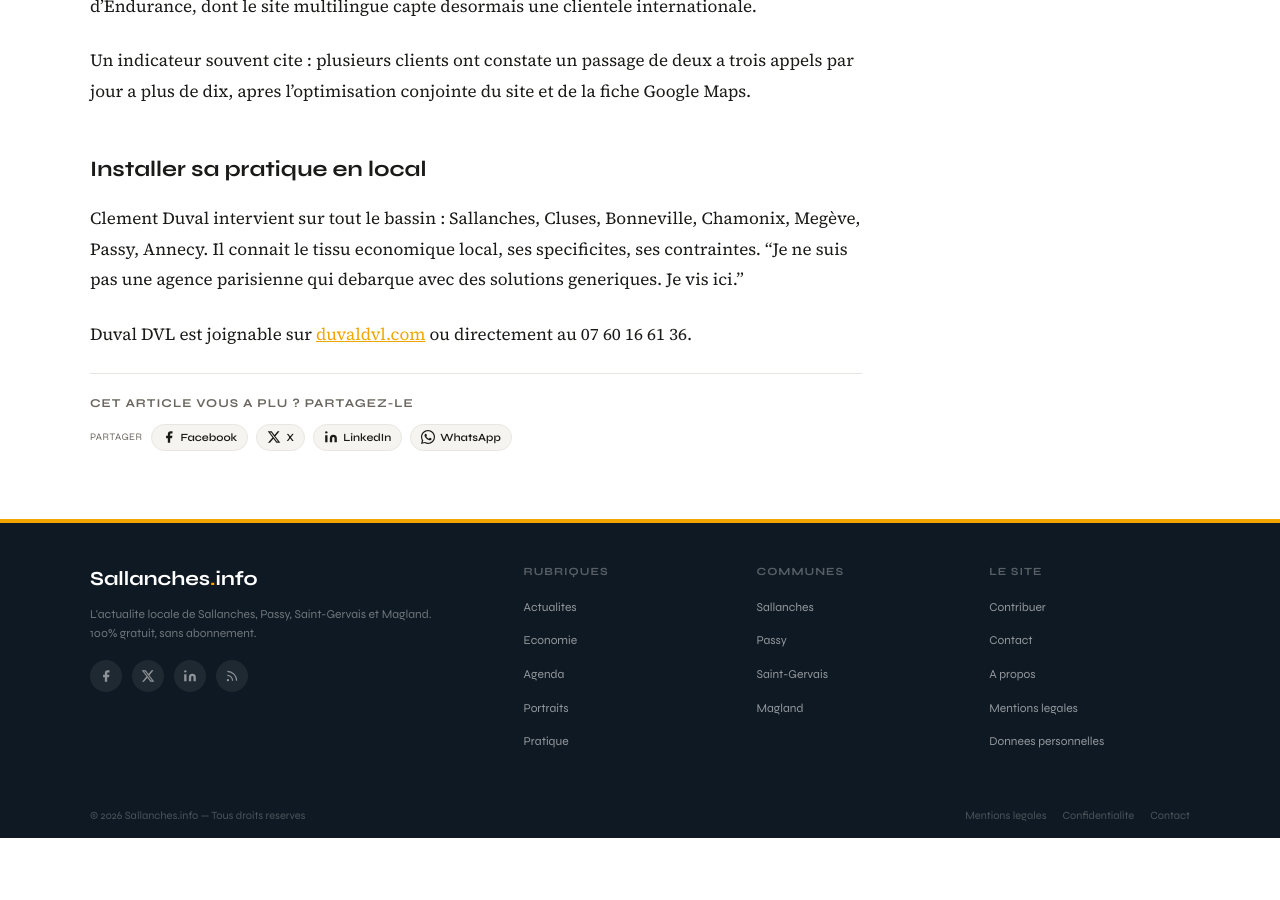
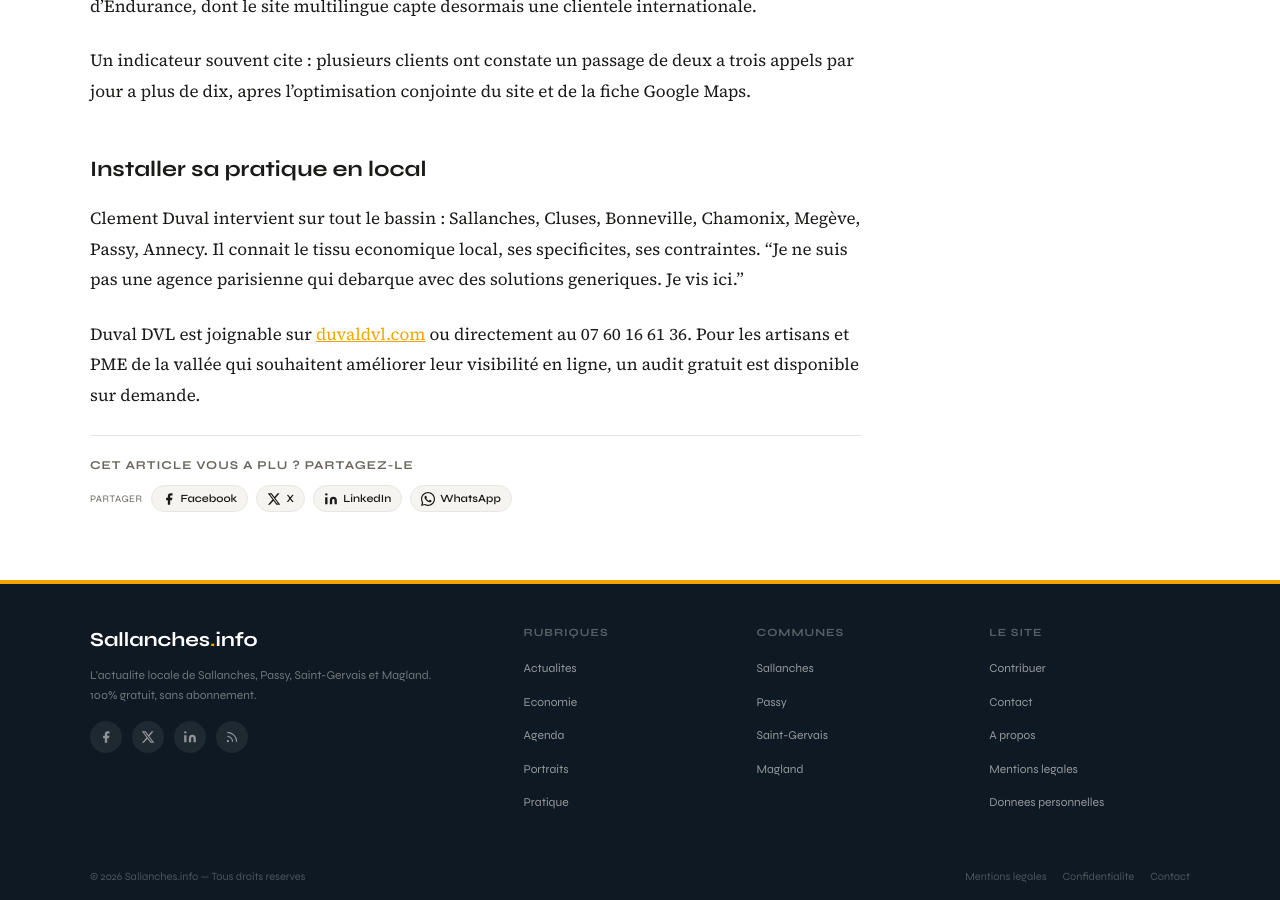
Before and after one commit to DuvalDVL/sallanches.info, a Jekyll site: the page built from _posts/portraits/2026-03-20-clement-duval-webdesigner-sallanches.md, in a window 1280 px wide and 900 px high, scrolled down 2069 px. Built offline with Jekyll 4.4.1, drawn with Linux system fonts in a browser that asks for light colours; before the commit the page ends 2907 px from its top, so only the background shows below that.

Commit message:
Update 2026-03-20-clement-duval-webdesigner-sallanches.md

```diff
--- a/_posts/portraits/2026-03-20-clement-duval-webdesigner-sallanches.md
+++ b/_posts/portraits/2026-03-20-clement-duval-webdesigner-sallanches.md
@@ -41,4 +41,4 @@ Un indicateur souvent cite : plusieurs clients ont constate un passage de deux a
 
 Clement Duval intervient sur tout le bassin : Sallanches, Cluses, Bonneville, Chamonix, Megève, Passy, Annecy. Il connait le tissu economique local, ses specificites, ses contraintes. "Je ne suis pas une agence parisienne qui debarque avec des solutions generiques. Je vis ici."
 
-Duval DVL est joignable sur [duvaldvl.com](https://duvaldvl.com) ou directement au 07 60 16 61 36.
+Duval DVL est joignable sur [duvaldvl.com](https://duvaldvl.com) ou directement au 07 60 16 61 36. Pour les artisans et PME de la vallée qui souhaitent améliorer leur visibilité en ligne, un audit gratuit est disponible sur demande.
```
